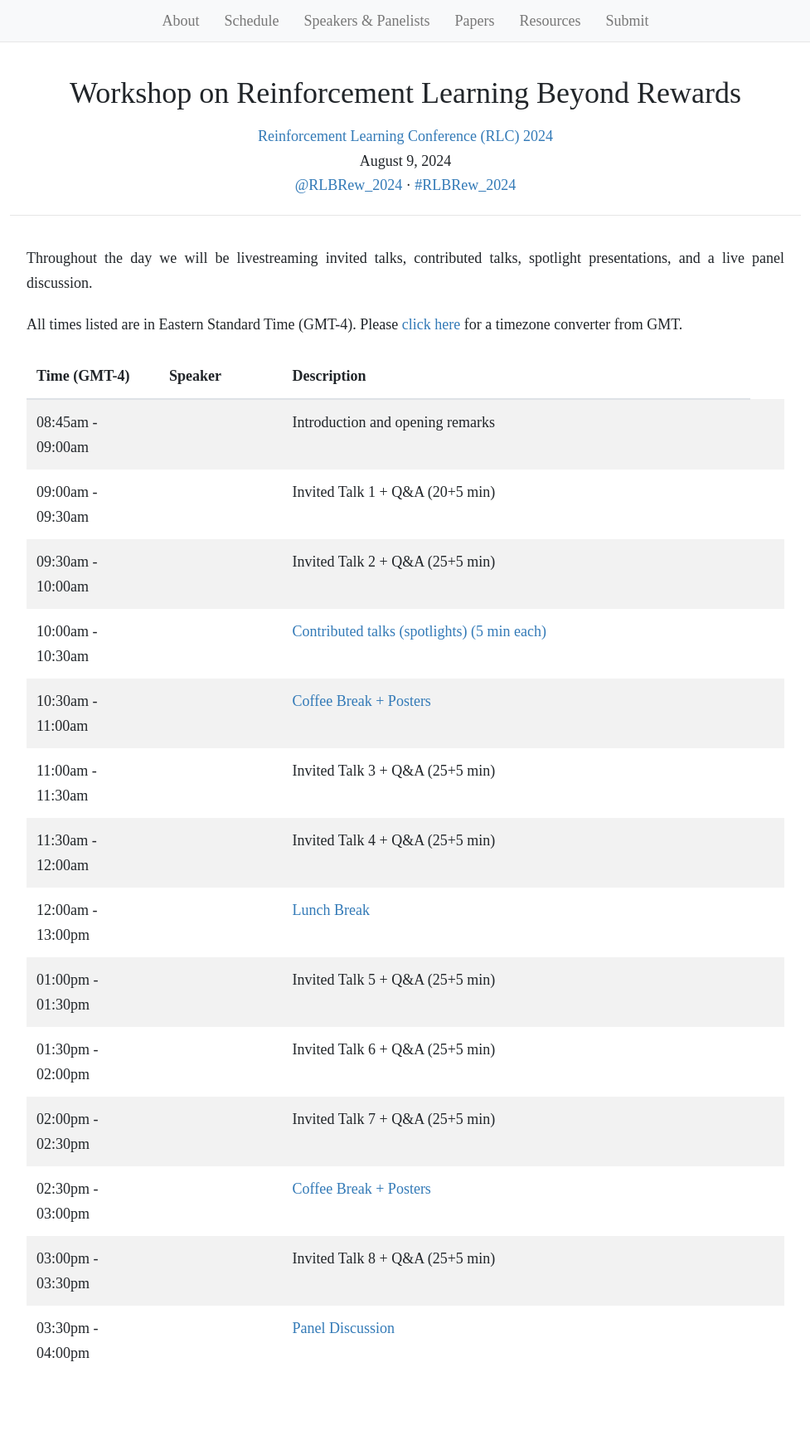
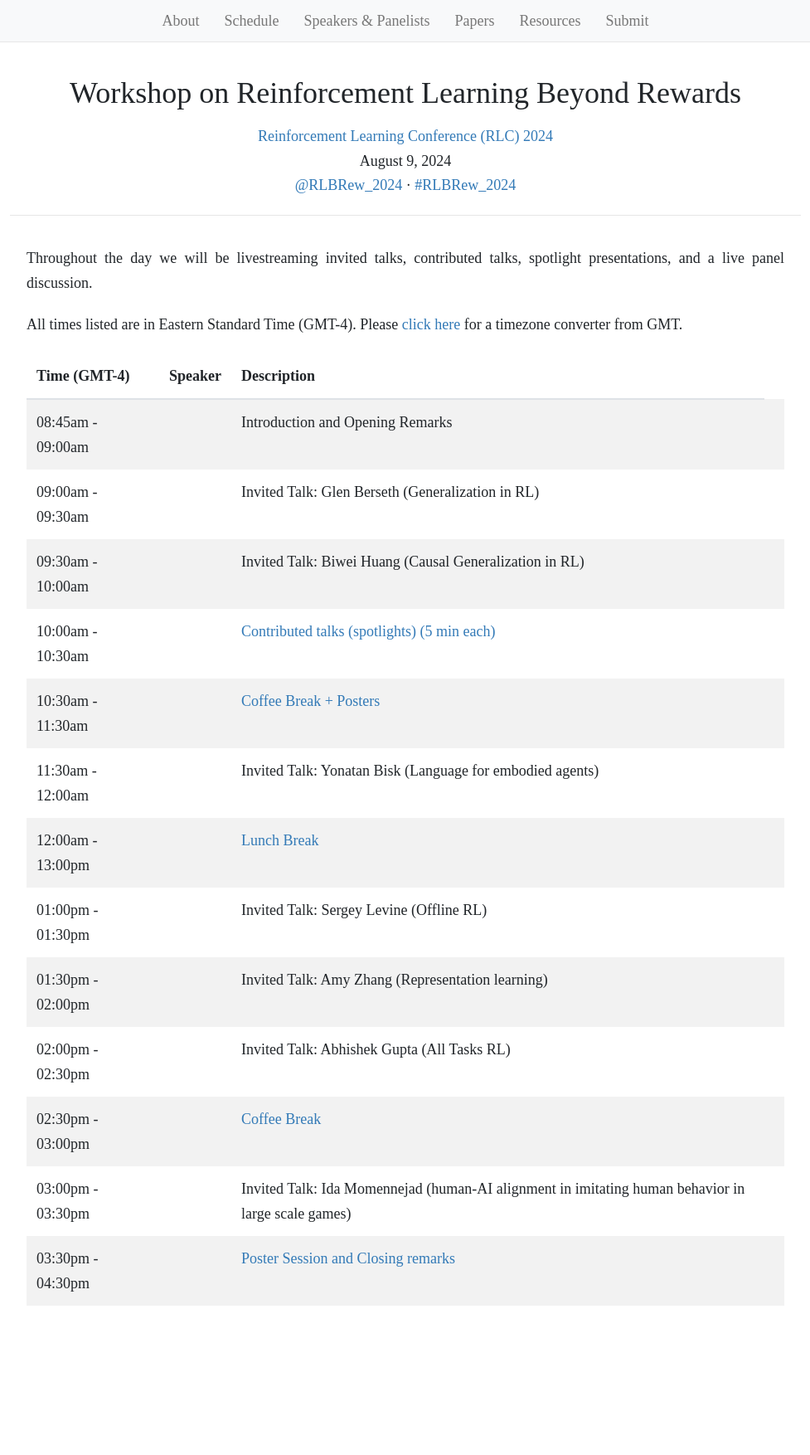
Before and after one commit to rlbrew-workshop/rlbrew-workshop.github.io, a Jekyll site: the page built from schedule.html, in a window 1280 px wide. Shown: the whole page at 83% size, without its empty margins (151-1128 px from the left). Built offline with Jekyll 4.4.1, drawn with Linux system fonts in a browser that asks for light colours; nearby versions of some CDN libraries; after the commit the page ends 1670 px from its top, so only the background shows below that.

Commit message:
Update speaker list and schedule

```diff
--- a/schedule.html
+++ b/schedule.html
@@ -19,19 +19,19 @@ layout: default
       <tr>
         <td>08:45am - 09:00am</td>
         <td></td>
-        <td>Introduction and opening remarks</td>
+        <td>Introduction and Opening Remarks</td>
         <td></td>
       </tr>
       <tr>
         <td>09:00am - 09:30am</td>
         <td></td>
-        <td>Invited Talk 1 + Q&A (20+5 min)</td>
+        <td>Invited Talk: Glen Berseth (Generalization in RL)</td>
         <td></td>
       </tr>
       <tr>
         <td>09:30am - 10:00am</td>
         <td></td>
-        <td>Invited Talk 2 + Q&A (25+5 min)</a></td>
+        <td>Invited Talk: Biwei Huang (Causal Generalization in RL)</a></td>
         <td></td>
       </tr>
       <tr>
@@ -41,21 +41,15 @@ layout: default
         <td></td>
       </tr>
       <tr>
-        <td>10:30am - 11:00am</td>
+        <td>10:30am - 11:30am</td>
         <td></td>
         <td><a href="">Coffee Break + Posters</a></td>
         <td></td>
       </tr>
       <tr>
-        <td>11:00am - 11:30am</td>
-        <td></td>
-        <td>Invited Talk 3 + Q&A (25+5 min)</a></td>
-        <td></td>
-      </tr>
-      <tr>
         <td>11:30am - 12:00am</td>
         <td></td>
-        <td>Invited Talk 4 + Q&A (25+5 min)</a></td>
+        <td>Invited Talk: Yonatan Bisk (Language for embodied agents)</a></td>
         <td></td>
       </tr>
       <tr>
@@ -67,37 +61,37 @@ layout: default
       <tr>
         <td>01:00pm - 01:30pm</td>
         <td></td>
-        <td>Invited Talk 5 + Q&A (25+5 min)</a></td>
+        <td>Invited Talk: Sergey Levine (Offline RL)</a></td>
         <td></td>
       </tr>
       <tr>
         <td>01:30pm - 02:00pm</td>
         <td></td>
-        <td>Invited Talk 6 + Q&A (25+5 min)</a></td>
+        <td>Invited Talk: Amy Zhang (Representation learning)</a></td>
         <td></td>
       </tr>
       <tr>
         <td>02:00pm - 02:30pm</td>
         <td></td>
-        <td>Invited Talk 7 + Q&A (25+5 min)</a></td>
+        <td>Invited Talk: Abhishek Gupta (All Tasks RL)</a></td>
         <td></td>
       </tr>
       <tr>
         <td>02:30pm - 03:00pm</td>
         <td></td>
-        <td><a href="">Coffee Break + Posters</a></td>
+        <td><a href="">Coffee Break</a></td>
         <td></td>
       </tr>
       <tr>
         <td>03:00pm - 03:30pm</td>
         <td></td>
-        <td>Invited Talk 8 + Q&A (25+5 min)</a></td>
+        <td>Invited Talk: Ida Momennejad (human-AI alignment in imitating human behavior in large scale games)</a></td>
         <td></td>
       </tr>
       <tr>
-        <td>03:30pm - 04:00pm</td>
+        <td>03:30pm - 04:30pm</td>
         <td></td>
-        <td><a href="">Panel Discussion</a></td>
+        <td><a href="">Poster Session and Closing remarks</a></td>
         <td></td>
       </tr>
     </tbody>
--- a/speakers.html
+++ b/speakers.html
@@ -54,12 +54,6 @@ layout: default
       </td>
     </tr>
 
-    <tr>
-      <td><img src="https://fxia22.github.io/assets/img/feixia2.jpg" width="200px"/></td>
-      <td><b><a href="https://fxia22.github.io">Fei Xia </a></b>  is a Senior Research Scientist at Google DeepMind where he works on the Robotics team. He received his PhD degree from the Department of Electrical Engineering, Stanford University. He was co-advised by Silvio Savarese in SVL and Leo Guibas. His mission is to build intelligent embodied agents that can interact with complex and unstructured real-world environments, with applications to home robotics.
-      </td>
-    </tr>
-
   </tbody>
 </table>
 </div>
```
Also changed, not shown: 1 other file.
